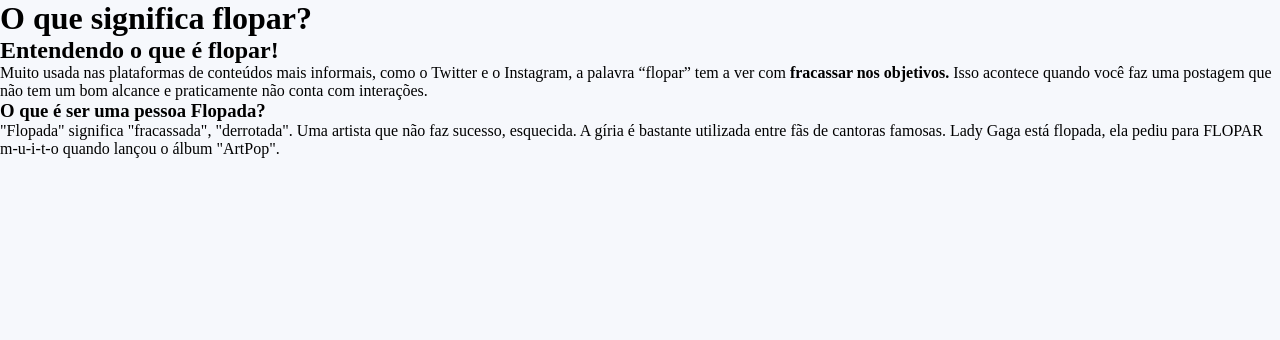
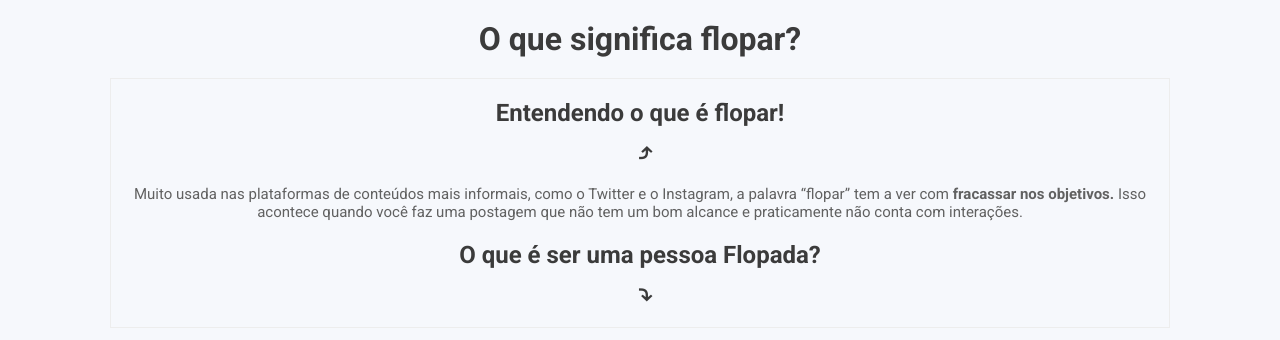
Before and after one commit to marvinalmeida/exercicio-curso-html, a plain HTML site: page index.html in a window 1280 px wide. Drawn offline with Linux system fonts and the light colour scheme.

Commit message:
exercício concluído

```diff
--- a/assets/css/style.css
+++ b/assets/css/style.css
@@ -2,8 +2,72 @@
     margin: 0;
     padding: 0;
     box-sizing: border-box;
+
+    font-family: 'Roboto', sans-serif;
 }
 
 body {
     background-color: #f6f8fc;
 }
+
+.container {
+    max-width: 1060px;
+    margin: 0 auto;
+}
+
+.h1-h2, h2, h3{
+    display: flex;
+    flex-direction: column;
+    align-items: center;
+    gap: 10px;
+
+    color: #3b3b3b;
+    text-transform: initial;
+    font-weight: bold;
+
+    margin: 20px 0;
+}
+
+.paragrafo{
+    text-align: center;
+    border: 1px solid #ededed;
+
+    margin: 10px;
+}
+
+.paragrafo, h2, p {
+    margin: 20px 0;
+}
+
+.editar-paragrafo,p{
+    font-size: 15px;
+    color: #616161;
+}
+
+.js-acordion p {
+    display: none;
+}
+
+.js-acordion h2::after{
+    content: '⤵';
+    margin-left: 10px;
+}
+
+.js-acordion h2.ativo::after{
+    content: '⤴';
+    margin-left: 10px;
+}
+
+.js-acordion p.ativo {
+    display: block;
+    animation: slideDown .5s forwards;
+}
+
+@keyframes slideDown {
+    from {
+        opacity: 0;
+    }
+    to{
+        opacity: 1;
+    }
+}
--- /dev/null
+++ b/assets/js/script.js
@@ -0,0 +1,15 @@
+
+
+const accordionList = document.querySelectorAll('.js-acordion h2')
+
+accordionList[0].classList.add('ativo')
+accordionList[0].nextElementSibling.classList.add('ativo')
+
+function activeAccordion () {
+    this.classList.toggle('ativo')
+    this.nextElementSibling.classList.toggle('ativo')
+}
+
+accordionList.forEach((item)=>{
+    item.addEventListener('click', activeAccordion);
+})
--- a/index.html
+++ b/index.html
@@ -4,6 +4,7 @@
     <meta charset="UTF-8" />
     <meta http-equiv="X-UA-Compatible" content="IE=edge" />
     <meta name="viewport" content="width=device-width, initial-scale=1.0" />
+    <link rel="preconnect" href="https://fonts.googleapis.com"><link rel="preconnect" href="https://fonts.gstatic.com" crossorigin><link href="https://fonts.googleapis.com/css2?family=Roboto:wght@100;400;700&display=swap" rel="stylesheet">
     <link rel="stylesheet" href="/assets/css/style.css">
     <title>Entendendo o que é flopar</title>
   </head>
@@ -11,18 +12,20 @@
     <div class="container">
       <div class="h1-h2">
         <h1>O que significa flopar?</h1>
+
+      </div>
+      <div class="paragrafo js-acordion">
         <h2>Entendendo o que é flopar!</h2>
-      </div>
-      <div class="paragrafo">
-        <p>
+        <p class="editar-paragrafo">
           Muito usada nas plataformas de conteúdos mais informais, como o
           Twitter e o Instagram, a palavra “flopar” tem a ver com
           <b>fracassar nos objetivos.</b>
           Isso acontece quando você faz uma postagem que não tem um bom alcance
           e praticamente não conta com interações.
         </p>
-        <p>
-        <h3>O que é ser uma pessoa Flopada? </h3>
+
+        <h2>O que é ser uma pessoa Flopada?</h3>
+        <p class="editar-paragrafo">
           "Flopada" significa "fracassada",
           "derrotada". Uma artista que não faz sucesso, esquecida. A gíria é
           bastante utilizada entre fãs de cantoras famosas. Lady Gaga está
@@ -31,5 +34,6 @@
         </p>
       </div>
     </div>
+    <script src="/assets/js/script.js"></script>
   </body>
 </html>
```
